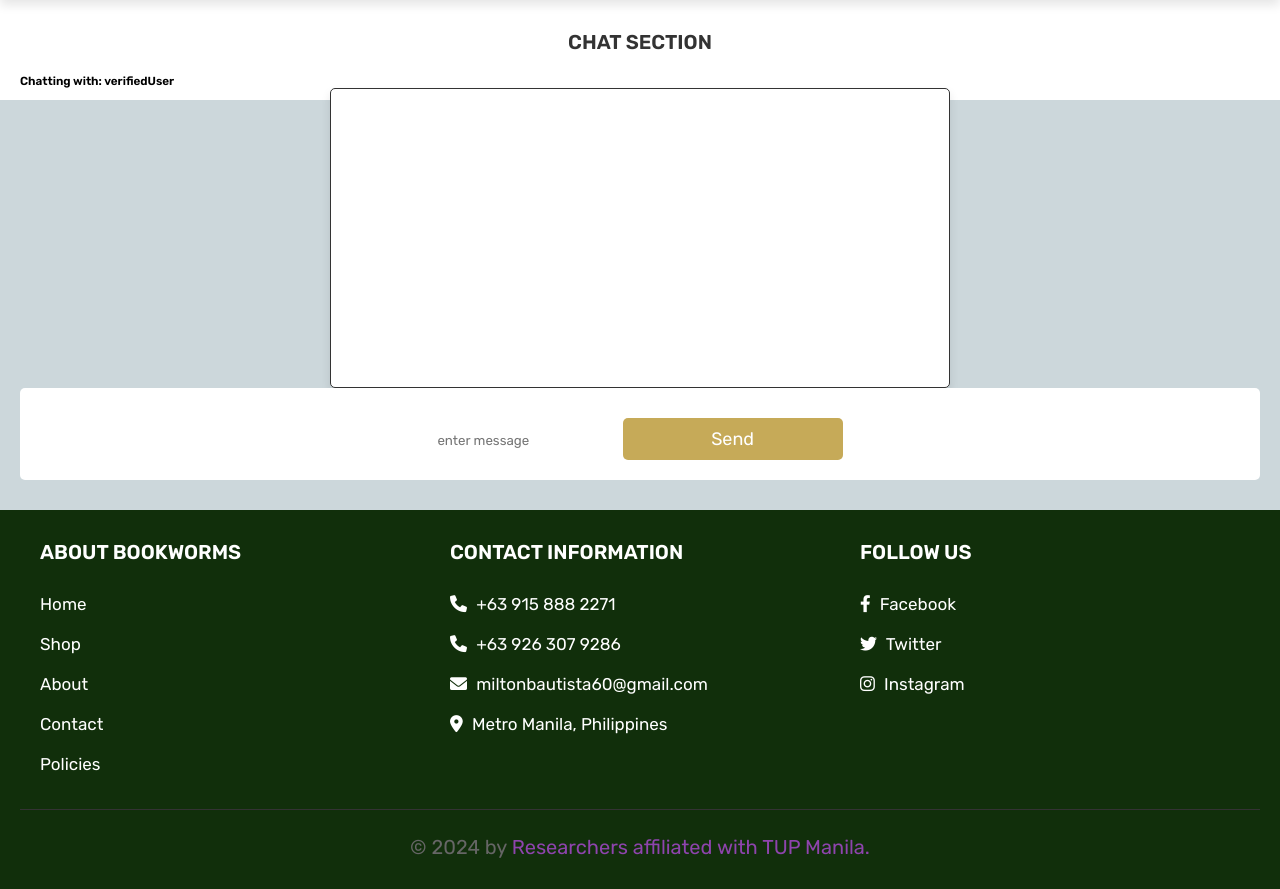
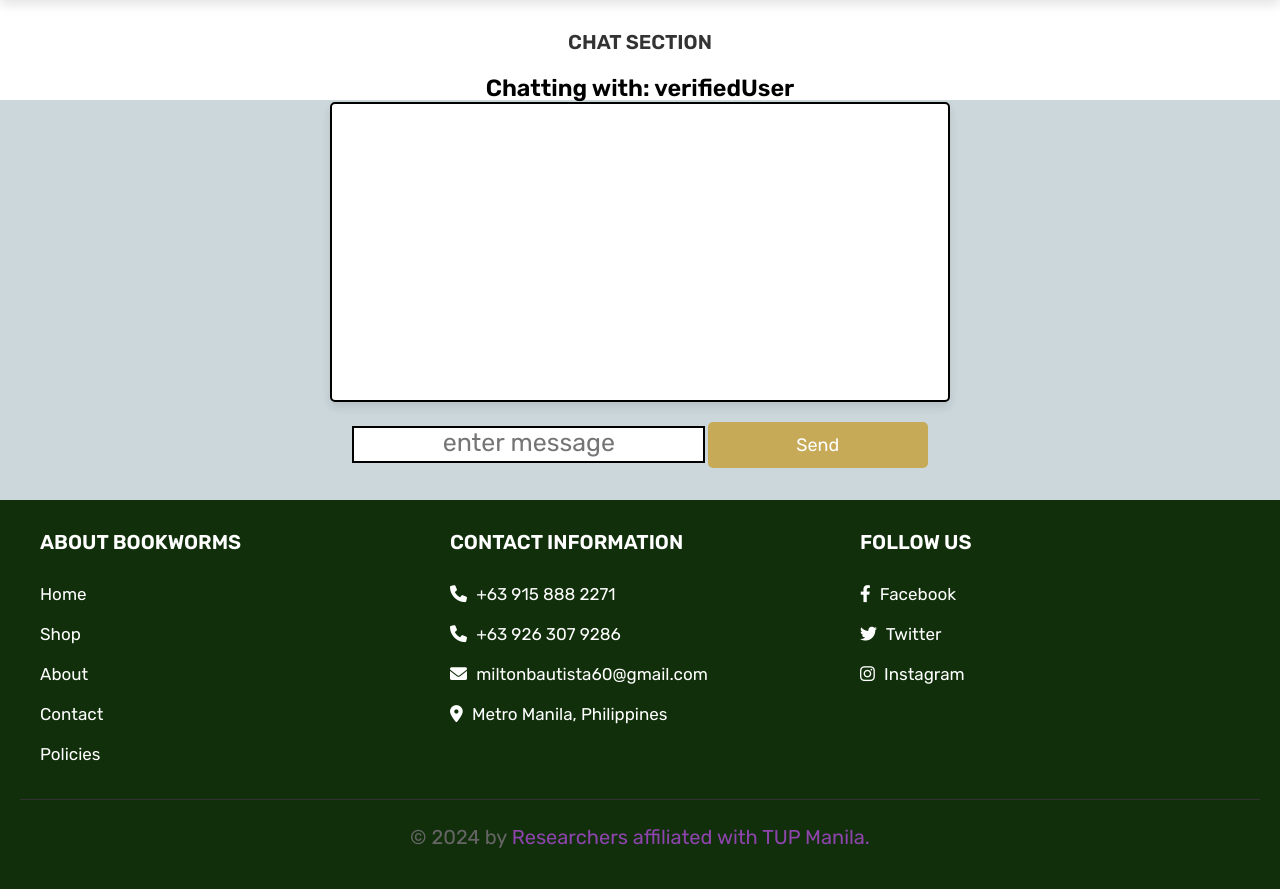
Before and after one commit to Miltonyuu/Bookworms-application, a PHP site: page /Bookworms-application/chat.php in a window 1280 px wide. Shown: the part 69-958 px from the top of the page. After the commit the page ends 917 px from the top, so only its background shows below. Run offline with PHP 8.4, Linux system fonts and the light colour scheme; a user stored in the database is signed in; data comes from the database, SQL or seed files in the repository; data that the repository does not hold is empty.

Commit message:
minor frontendupdates from chat.php
minor frontendupdates from chat.php

```diff
--- a/chat.php
+++ b/chat.php
@@ -66,10 +66,11 @@ if (isset($_POST['send'])) {
                 </h3>
             </div>
             <div class="chat-box">
+
                </div>
 
             <form action="" method="post" class="send-message" onsubmit="sendMessage(event)">
-                <input type="text" name="message" class="box" placeholder="enter message">
+                <input type="text" name="message" class="textbox" placeholder="enter message">
                 <input type="submit" name="send" value="send" class="btn">
             </form>
         </div>
--- a/css/style.css
+++ b/css/style.css
@@ -124,6 +124,10 @@ section{
    position: relative;
    font-size: medium;
 }
+.chat .chat-container .chat-header{
+   text-align: center;
+   font-size: 20px;
+}
 
 .chat-box{
    border-radius: .5rem;
@@ -137,6 +141,14 @@ section{
    font-size: small;
 }
 
+.chat .chat-container .chat-box{
+   border: 2px solid black;
+}
+
+.chat .chat-container .chat-box form{
+   border: 2px solid black;
+}
+
 .title-chat{
    font-size: 10rem;
    text-align: center;
@@ -149,13 +161,23 @@ section{
 }
 
 .send-message{
-   border-radius: .5rem;
-   background-color: var(--white);
-   padding:2rem;
+   margin-top: 8px;
+   border-radius: .5rem;
+   background-color: transparent;
+   padding: 2px;
    text-align: center;
    position: relative;
-   font-size: small;
-
+}
+
+.send-message .textbox{
+   font-size: 25px;
+   text-align: center;
+   padding-bottom: 4px;
+   border: 2px solid black;
+}
+
+.send-message .btn{
+   padding: 12px;
 }
 
 .verified-badge {
```
